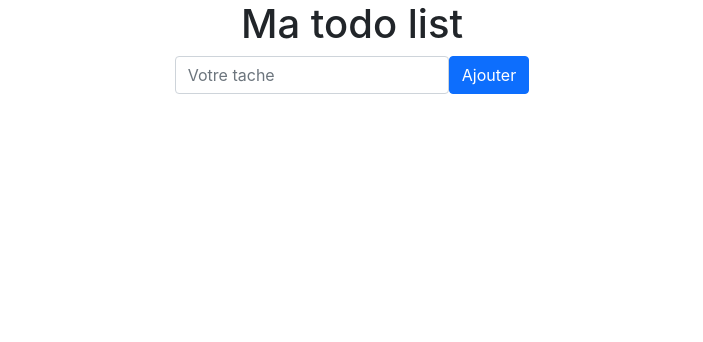
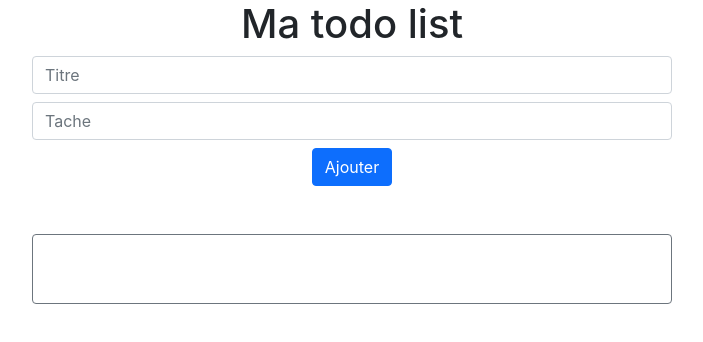
Before and after one commit to Gabouil/todoliste, a React (Create React App) app: page / in a window 1280 px wide. Shown: the top 342 px of the page, without its empty margins (288-991 px from the left). Built offline with nearby package versions, Linux system fonts and the light colour scheme.

Commit message:
passage en fonction

```diff
--- a/src/TodoList.js
+++ b/src/TodoList.js
@@ -1,81 +1,70 @@
-import React, { Component } from "react"
+import React, { Component, useState } from "react"
+import {generateUniqueID} from "web-vitals/dist/modules/lib/generateUniqueID"
 
-class TodoList extends Component {
-    constructor() {
-        super();
-        this.state = {
 
-            serInpuut: '',
-            items: []
-        }
+function TodoList() {
+    const [inputTitel, setinputTitel] = useState('')
+    const [inputeDesc, setinputDesc] = useState('')
+    const [items, setitems] = useState([])
+
+    const addTodo = (e) => {
+        e.preventDefault()
+        let id = generateUniqueID()
+        setitems([...items, [inputTitel,inputeDesc, id]])
+        setinputDesc('')
+        setinputTitel('')
+    };
+    const deleteTodo = (item) => {
+        let newlist = items.filter(e => e[2] != item[2])
+        setitems(newlist)
     }
 
 
-    // récupérastion du contenu du array
-    onChange(event){
-        this.setState({
-            userInput: event.target.value
-        })
-    }
+    return(
+        <div class="app-container d-flex align-items-center justify-content-around flex-column">
+            <h1>Ma todo list</h1>
+            <form class="d-flex align-items-center mb-5 flex-column w-50">
+                <input
+                    value={inputTitel}
+                    type="test"
+                    placeholder="Titre"
+                    onChange={e => (setinputTitel(e.target.value))}
+                    class="form-control mb-2"
+                />
+                <input
+                    value={inputeDesc}
+                    type="test"
+                    placeholder="Tache"
+                    onChange={e => (setinputDesc(e.target.value))}
+                    class="form-control mb-2"
+                />
+                <button id="addToTodo" class="btn btn-primary" onClick={addTodo}>Ajouter</button>
+            </form>
+            <div class="list-group w-50 btn border border-secondary mb-5">
+                <div class="d-flex flex-column align-items-center justify-content-between mb-4" key='preview'>
+                    <div class="d-flex flex-column align-items-center justify-content-between mb-2">
+                        <h1 class="w-100 h-25">{inputTitel}</h1>
+                        <p class="w-100 h-75">{inputeDesc}</p>
+                    </div>
+                </div>
+            </div>
+            <div className="list-group w-50">
+                <div>{items.map(item =>
+                    <div class="d-flex flex-column align-items-center justify-content-between mb-4" key={item[2]}>
+                        <input type="checkbox" class="btn-check" id={item[2]} autocomplete="off" />
+                        <label class="btn btn-outline-success w-100 mb-2" for={item[2]}>
+                            <div class="d-flex flex-column align-items-center justify-content-between mb-2">
+                                <h1 class="w-100 h-25">{item[0]}</h1>
+                                <p class="w-100 h-75">{item[1]}</p>
+                            </div>
+                        </label>
+                        <button class="btn btn-danger ml-2" onClick={() => deleteTodo(item)}>Supprimer</button>
+                    </div>
+                )}</div>
+            </div>
+        </div>
+    )
+}
 
 
-    //envoie du array dans la liste des taches
-    addTodo(event) {
-        event.preventDefault();
-        this.setState({
-            items: [...this.state.items, this.state.userInput],
-            userInput: ''
-        })
-    }
-
-    // suppresion d'une tache
-    deleteTodo(item) {
-        const array = this.state.items
-        const index = array.indexOf(item)
-        array.splice(index, 1)
-        this.setState({
-            items: array
-        })
-    }
-
-
-    // affichage de la liste des taches
-    renderTodo() {
-        return this.state.items.map((item) => {
-            return (
-
-                <div class="d-flex align-items-center justify-content-between mb-2" key={item}>
-                    <input type="checkbox" class="btn-check" id={item} autocomplete="off" />
-                    <label class="btn btn-outline-success w-100" for={item}>{item}</label>
-                    <button class="btn btn-danger ml-2" onClick={this.deleteTodo.bind(this, item)}>Supprimer</button>
-                </div>
-            )
-        })
-    }
-
-
-    // affichage du contenu de la page
-    render() {
-        return(
-            <div class="app-container d-flex align-items-center justify-content-around flex-column">
-                <h1>Ma todo list</h1>
-                <form class="d-flex align-items-center mb-3">
-                    <input
-                        value={this.state.userInput}
-                        type="test"
-                        placeholder="Votre tache"
-                        onChange={this.onChange.bind(this)}
-                        class="form-control mr-2"
-                    />
-                    <button class="btn btn-primary mr-3" onClick={this.addTodo.bind(this)}>Ajouter</button>
-                </form>
-
-                <div className="list-group w-50">
-                    {this.renderTodo()}
-                </div>
-            </div>
-        );
-    }
-}
-
 export default TodoList;
```
